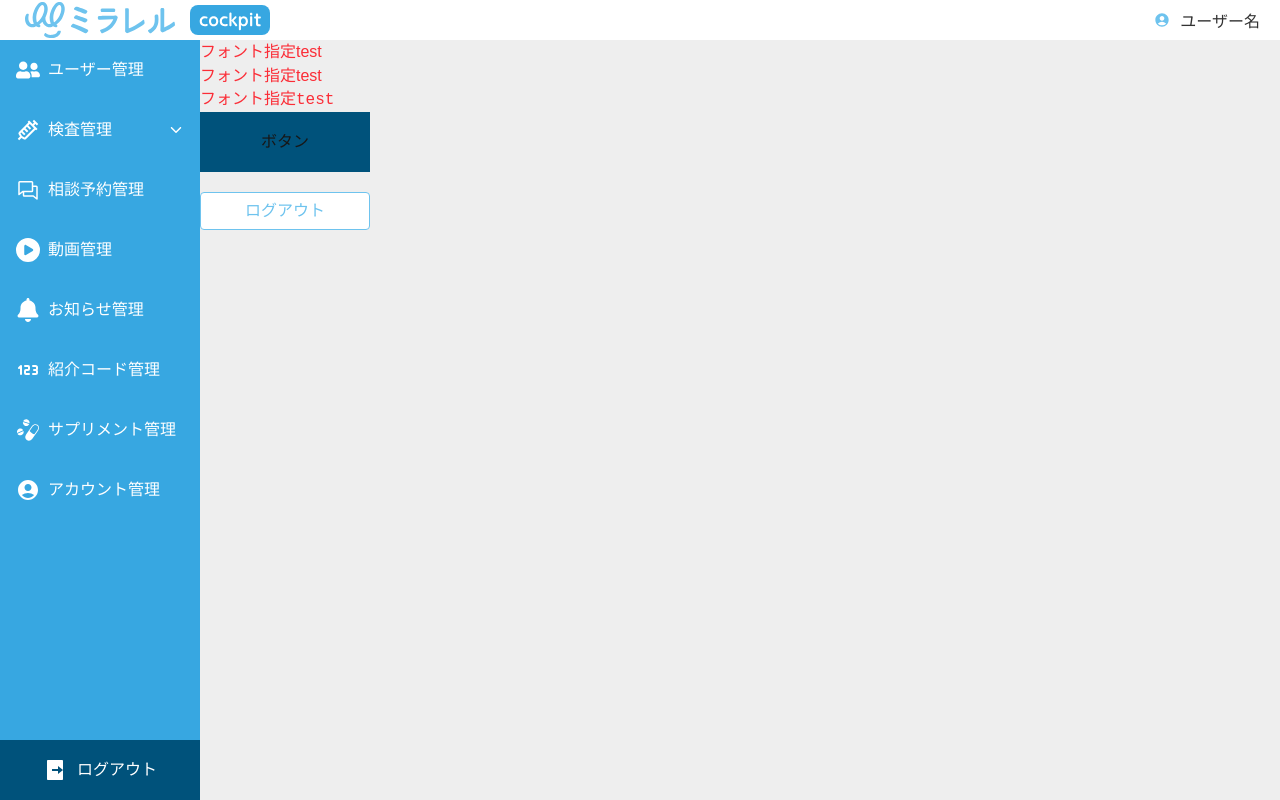
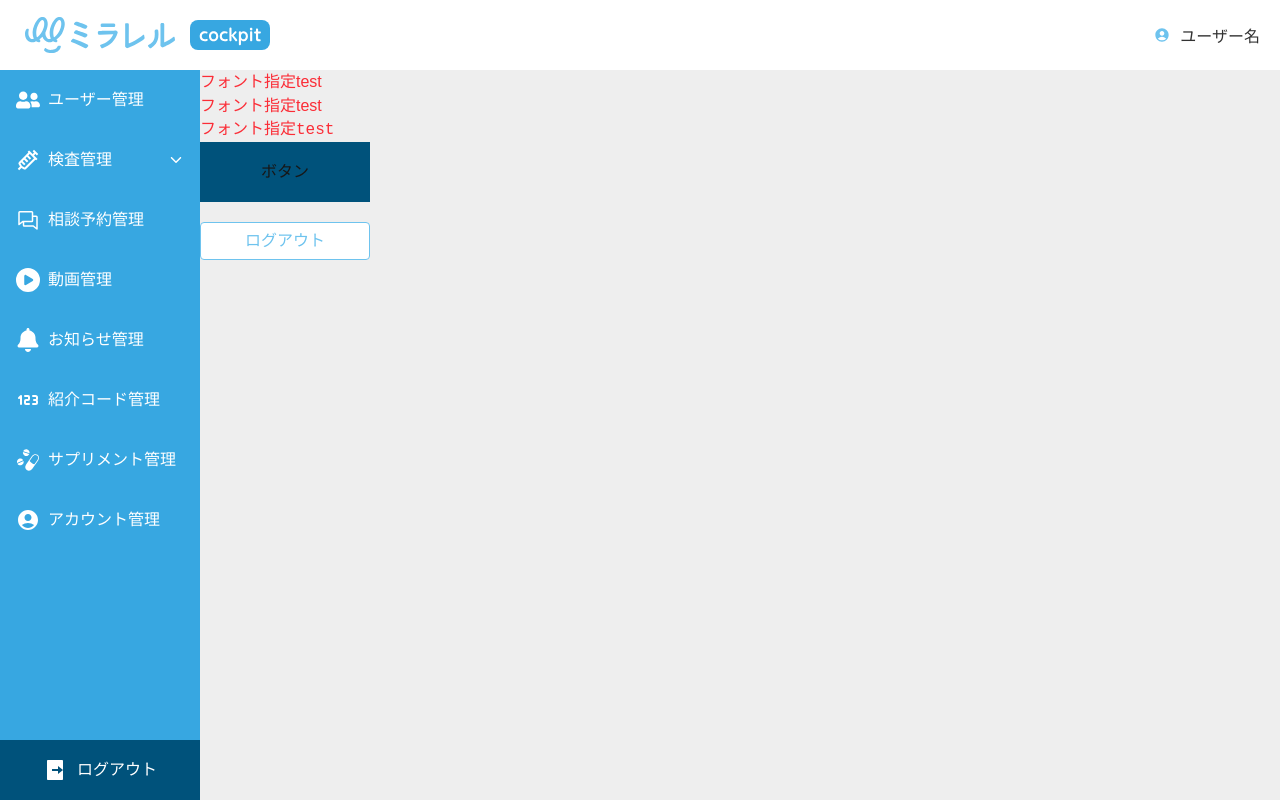
Before and after one commit to ymtakt/nextjs_sample, a Next.js app: page / in a window 1280 px wide. Built offline with nearby package versions, Linux system fonts and the light colour scheme.

Commit message:
fix:ヘッダーのミラレルロゴをクリックでホームに遷移

```diff
--- a/src/components/general/Header/index.tsx
+++ b/src/components/general/Header/index.tsx
@@ -2,7 +2,9 @@
 
 import React from "react";
 import Image from "next/image";
+import Link from "next/link";
 import { MdAccountCircle } from "react-icons/md";
+import { ROUTES } from "@/constants/routes";
 
 type Props = {
   userName: string;
@@ -11,11 +13,12 @@ type Props = {
 export default function Header({ userName }: Props) {
   return (
     <header className="h-[70] w-full flex items-center justify-between px-5 bg-white">
-      {/* ロゴとバッジ */}
-      <div className="flex items-center w-[250] h-[40] my-[15] space-x-2.5">
-        {/* ミラレル ロゴ */}
-        <Image src="/logo.svg" alt="ミラレル" width={160} height={40} />
-        {/* cockpitバッジ */}
+      {/* ロゴとバッジ（クリックでホームへ） */}
+      <div className="flex items-center w-[250px] h-[40px] my-[15px] space-x-2.5">
+        {/* ロゴだけクリック可能 */}
+        <Link href={`${ROUTES.HOME}`} aria-label="ホームへ移動">
+          <Image src="/logo.svg" alt="ミラレル" width={160} height={40} />
+        </Link>
         <Image src="/cockpit.svg" alt="コックピット" width={80} height={30} />
       </div>
       {/* 右側：ユーザー情報 */}
```
